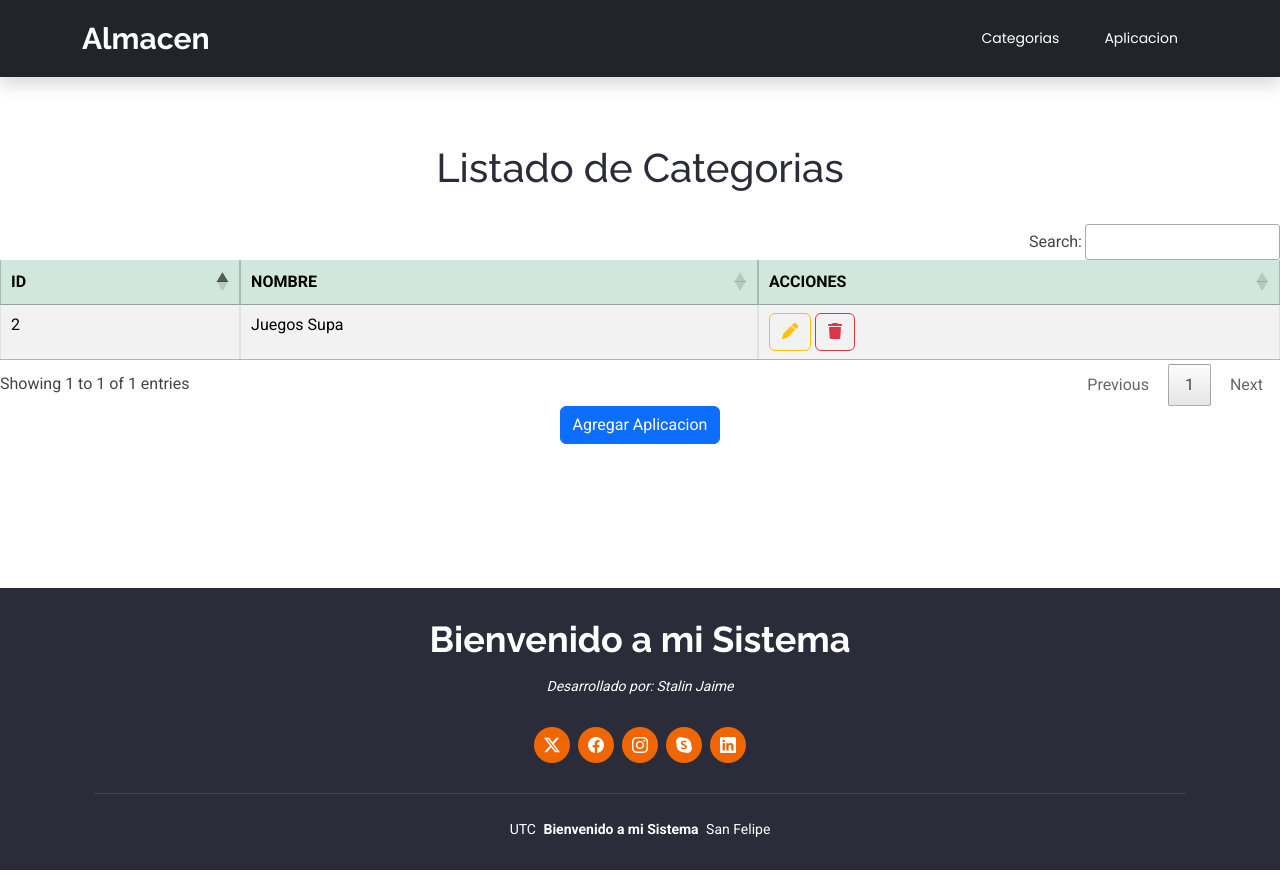
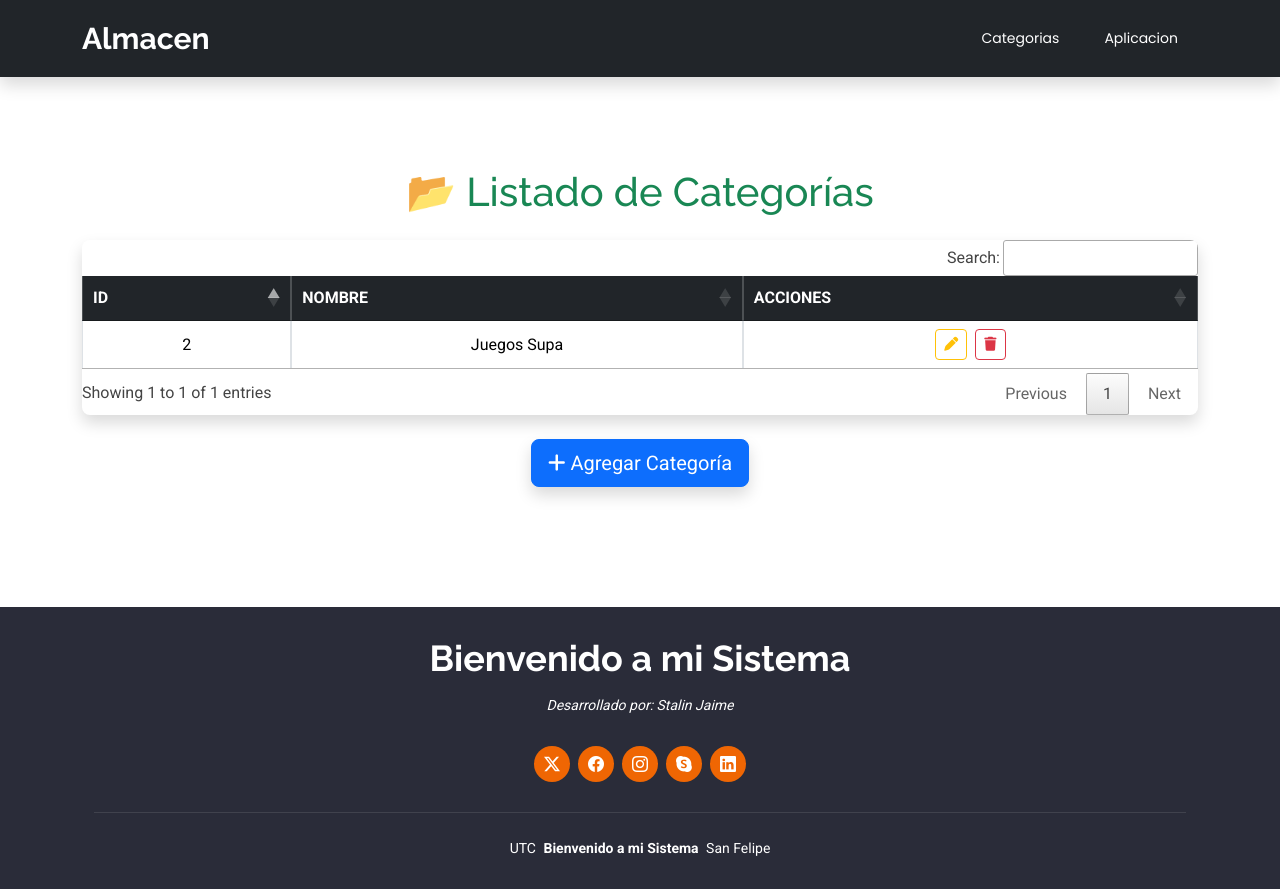
Before and after one commit to Stalin202-cpu/movilesSE, a Django app: page /inicio2 in a window 1280 px wide. Run offline with Django 5.2, Linux system fonts and the light colour scheme; data comes from the database, SQL or seed files in the repository; both versions use the stored data as it was after the commit; some libraries are stand-ins or nearby versions.

Commit message:
Hacer relacion

```diff
--- a/Aplicaciones/Aplicacion/models.py
+++ b/Aplicaciones/Aplicacion/models.py
@@ -1,4 +1,5 @@
 from django.db import models
+from Aplicaciones.Categoria.models import Categoria
 
 class Aplicacion(models.Model):
     id = models.AutoField(primary_key=True)
@@ -6,6 +7,7 @@ class Aplicacion(models.Model):
     descripcion = models.CharField()
     version = models.CharField(max_length=100)
     fecha = models.DateField()
+    categoria = models.ForeignKey(Categoria, on_delete=models.CASCADE)
 
     def __str__(self):
         fila = "{0}:  {1}  {2}   {3} "
--- a/Aplicaciones/Categoria/templates/inicio2.html
+++ b/Aplicaciones/Categoria/templates/inicio2.html
@@ -1,92 +1,81 @@
 {% extends './plantilla.html' %}
 {% load static %}
+
 {% block contenido %}
-<br><br><br><br><br><br>
-<h1 class="text-center">Listado de Categorias</h1>
-<br>
-<table class="table table-bordered table-striped table-hover" id="tbl_cargos">
-    <thead>
-        <tr class="table-success text-center
-            table-striped table-hover">
+<div class="container mt-5">
+    <br><br><br><br><br>
+    <h1 class="text-center text-success mb-4">📂 Listado de Categorías</h1>
+
+    <div class="table-responsive shadow rounded-3">
+        <table class="table table-bordered table-hover text-center align-middle" id="tbl_cargos">
+            <thead class="table-dark">
+                <tr>
                     <th>ID</th>
                     <th>NOMBRE</th>
                     <th>ACCIONES</th>
-
                 </tr>
             </thead>
             <tbody>
                 {% for cargoCategoria in categorias %}
                 <tr>
-                <td>{{cargoCategoria.id}}</td>
-                <td>{{cargoCategoria.nombre}}</td>
-
-
+                    <td>{{ cargoCategoria.id }}</td>
+                    <td>{{ cargoCategoria.nombre }}</td>
                     <td>
-                    <a href="editarCategoria/{{cargoCategoria.id}}" class="btn btn-outline-warning"><i class="fa fa-pen"></i></a>
-                    <a href="#"
-                    onclick="eliminarCategoria('{{cargoCategoria.id}}')"
-                    class="btn btn-outline-danger">
+                        <a href="editarCategoria/{{ cargoCategoria.id }}" class="btn btn-sm btn-outline-warning me-1" title="Editar">
+                            <i class="fa fa-pen"></i>
+                        </a>
+                        <a href="#" onclick="eliminarCategoria('{{ cargoCategoria.id }}')" class="btn btn-sm btn-outline-danger" title="Eliminar">
                             <i class="fa fa-trash"></i>
                         </a>
-
                     </td>
                 </tr>
                 {% endfor %}
             </tbody>
         </table>
-<div class="text-center">
-    <a href="nuevaCategoria" class="btn btn-primary">
-        Agregar Aplicacion
+    </div>
+
+    <div class="text-center mt-4">
+        <a href="nuevaCategoria" class="btn btn-primary btn-lg shadow">
+            <i class="fa fa-plus"></i> Agregar Categoría
         </a>
     </div>
-<br><br><br><br><br><br>
+</div>
+
 <script>
-    function eliminarCategoria(id){
+    function eliminarCategoria(id) {
         Swal.fire({
-            title: "Desae eliminar?",
-            text: "¿Estas seguro de eliminar la Categoria de forma permanenete?",
-            icon: "Advertencia",
+            title: "¿Deseas eliminar esta categoría?",
+            text: "Esta acción no se puede deshacer.",
+            icon: "warning",
             showCancelButton: true,
-            confirmButtonColor: "#3085d6",
-            cancelButtonColor: "#d33",
-            confirmButtonText: "Si, Borrar"
+            confirmButtonColor: "#d33",
+            cancelButtonColor: "#6c757d",
+            confirmButtonText: "Sí, eliminar",
+            cancelButtonText: "Cancelar"
         }).then((result) => {
             if (result.isConfirmed) {
-
-                window.location.href="/eliminarCategoria/"+id
-
+                window.location.href = "/eliminarCategoria/" + id;
             }
         });
-
     }
-
 </script>
 
 <script>
     $(document).ready(function () {
         $('#tbl_cargos').DataTable({
-            language: "es",
+            language: {
+                url: '//cdn.datatables.net/plug-ins/1.13.4/i18n/es-ES.json'
+            },
             responsive: true,
             dom: 'Bfrtip',
             buttons: [
-                {
-                    extend: 'copy',
-                    text: 'Copiar'
-                },
-                {
-                    extend: 'excel',
-                    text: 'Exportar Excel'
-                },
-                {
-                    extend: 'pdf',
-                    text: 'Exportar PDF'
-                },
-                {
-                    extend: 'print',
-                    text: 'Imprimir'
-                }
+                { extend: 'copy', text: '📋 Copiar' },
+                { extend: 'excel', text: '📊 Excel' },
+                { extend: 'pdf', text: '📄 PDF' },
+                { extend: 'print', text: '🖨️ Imprimir' }
             ]
         });
     });
 </script>
+ <br><br><br><br><br>
 {% endblock %}
--- a/Aplicaciones/template/plantilla.html
+++ b/Aplicaciones/template/plantilla.html
@@ -68,8 +68,8 @@
       </a>
       <nav id="navmenu" class="navmenu">
         <ul>
-          <li><a href="{% url 'inicio' %}">Categorias</a></li>
-          <li><a href="{% url 'inicio2' %}">Aplicacion</a></li>
+          <li><a href="{% url 'inicio2' %}">Categorias</a></li>
+          <li><a href="{% url 'inicio' %}">Aplicacion</a></li>
         </ul>
         <i class="mobile-nav-toggle d-xl-none bi bi-list"></i>
       </nav>
```
Also changed, not shown: Aplicaciones/Aplicacion/templates/inicio.html (+39 -53 lines), Aplicaciones/Aplicacion/migrations/0002_aplicacion_evento.py (added), Aplicaciones/Aplicacion/migrations/0003_rename_evento_aplicacion_categoria.py (added), db.sqlite3. Lines whose indentation alone changed are shown as unchanged.
